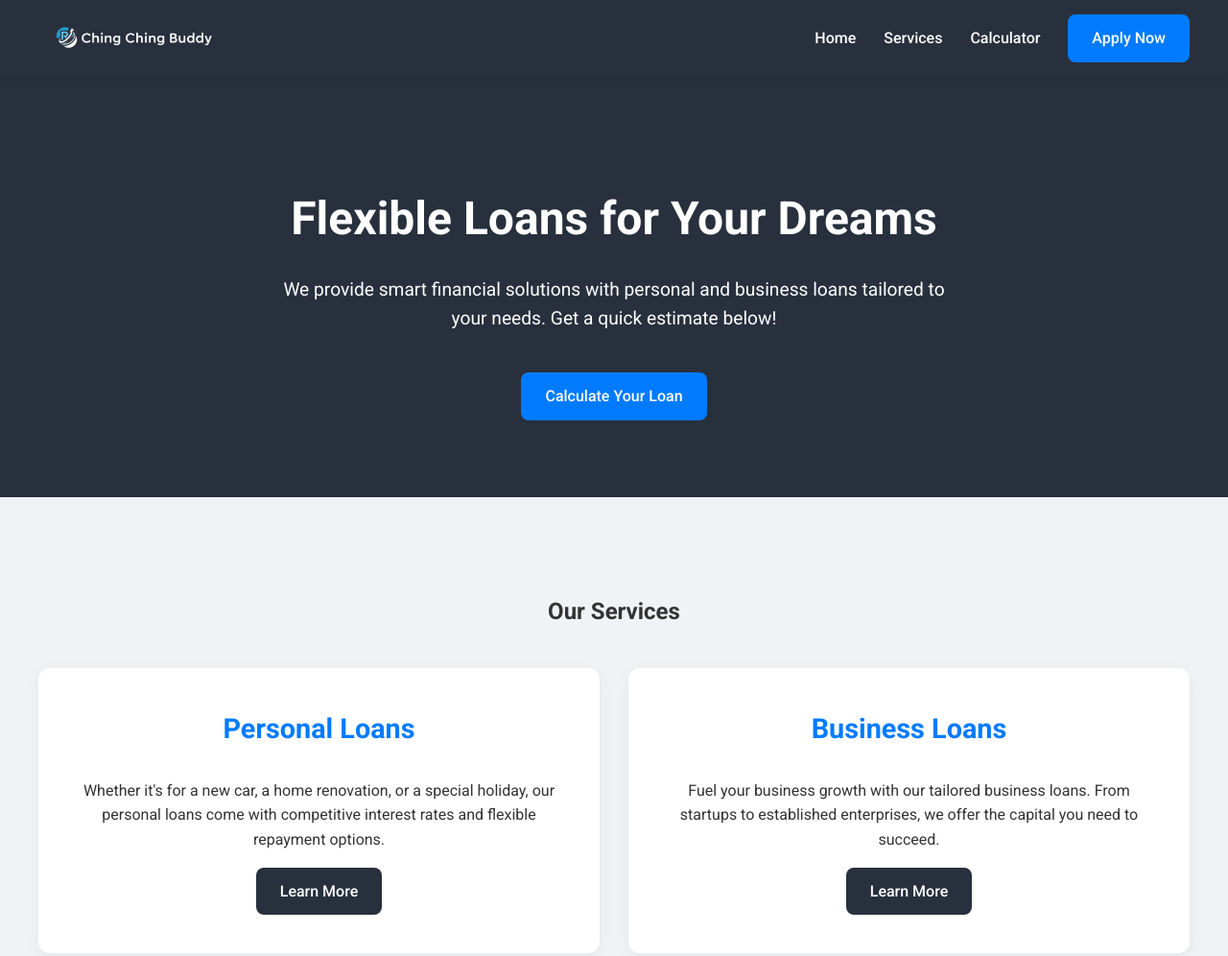
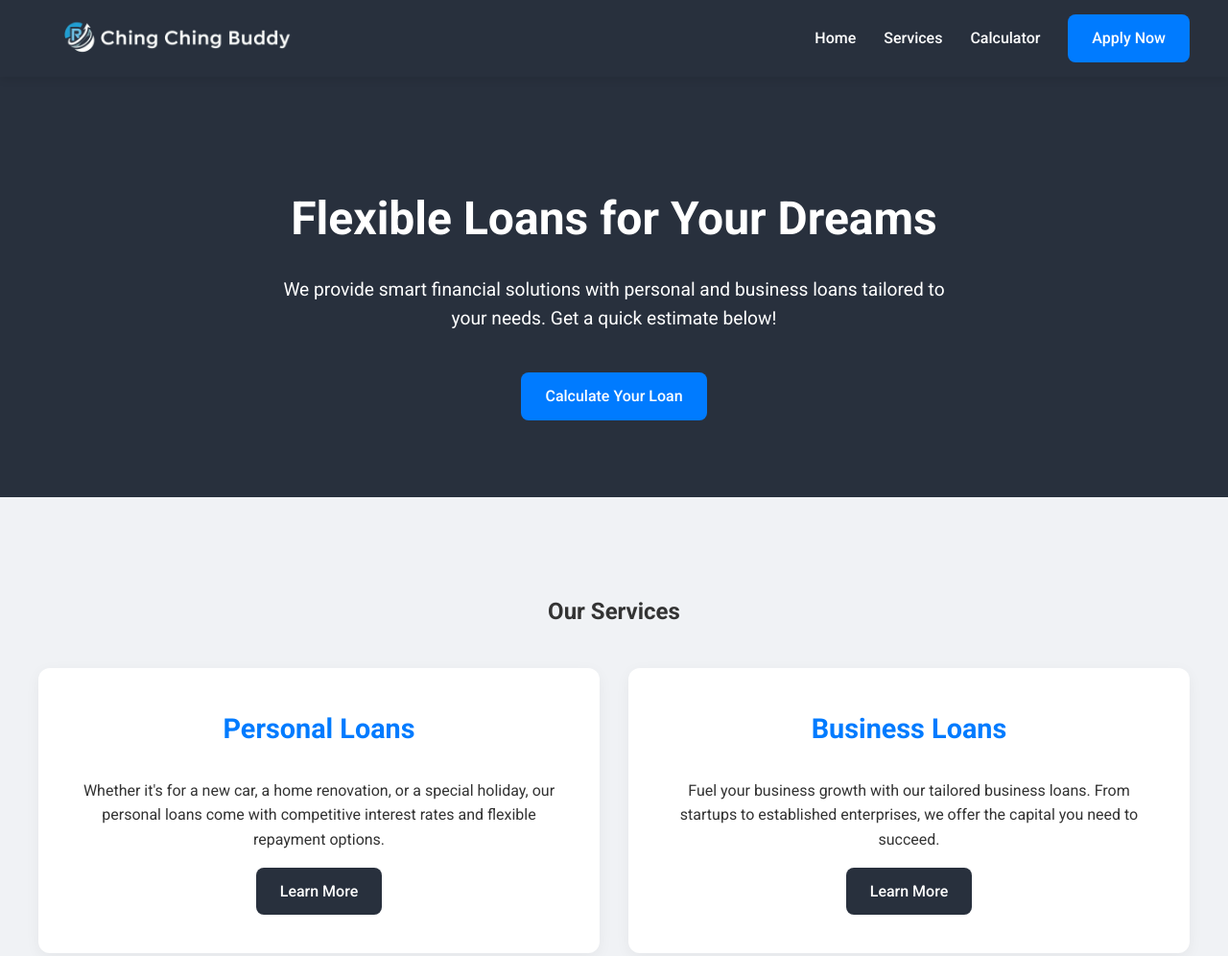
Before and after one commit to nkululekoc/ching-ching-buddy, a plain HTML site: page index.html in a window 1280 px wide. Shown: the top 996 px of the page at 96% size. Drawn offline with Linux system fonts and the light colour scheme.

Commit message:
final logo

```diff
--- a/style.css
+++ b/style.css
@@ -47,7 +47,7 @@ body {
 .logo-image {
   max-height: 100%; /* Make sure image doesn't exceed container height */
   width: auto; /* Maintain aspect ratio */
-  max-width: 200px; /* Set a maximum width for the logo */
+  max-width: 290px; /* Set a maximum width for the logo */
 }
 
 .nav a {
```
